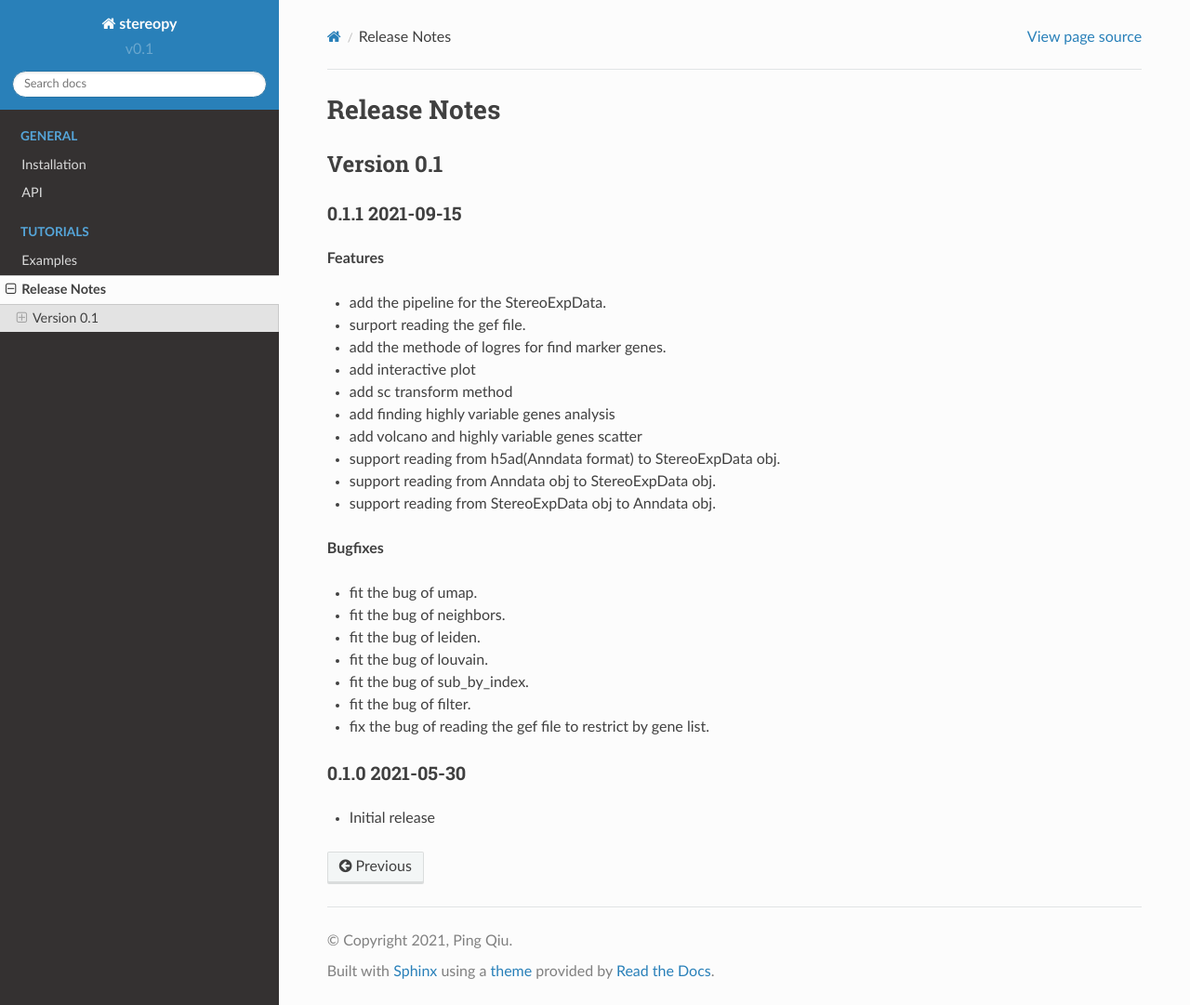
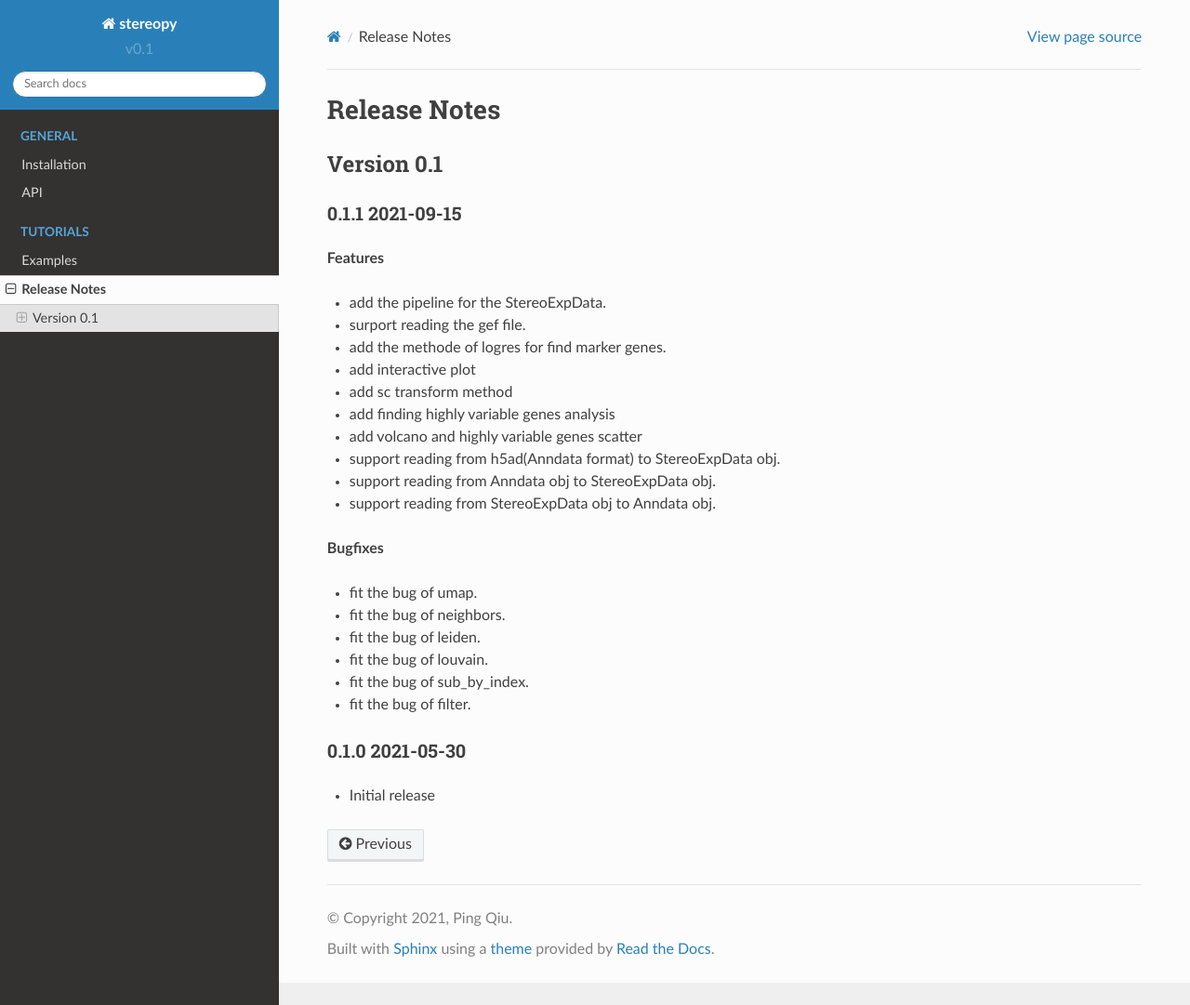
Before and after one commit to STOmics/Stereopy, a Sphinx documentation site: the page built from docs/source/release_note.rst, in a window 1280 px wide and 1081 px high. Shown: the whole window at 93% size. Built offline with Sphinx 7.4.7 and the Read the Docs theme 2.0.0, drawn with Linux system fonts in a browser that asks for light colours; pages that are not in the unit, such as notebooks, are missing from menus.

Commit message:
unuseful

```diff
--- a/docs/source/release_note.rst
+++ b/docs/source/release_note.rst
@@ -29,7 +29,6 @@ Version 0.1
 - fit the bug of louvain.
 - fit the bug of sub_by_index.
 - fit the bug of filter.
-- fix the bug of reading the gef file to restrict by gene list.
 0.1.0 :small:`2021-05-30`
 ~~~~~~~~~~~~~~~~~~~~~~~~~
 - Initial release
```
